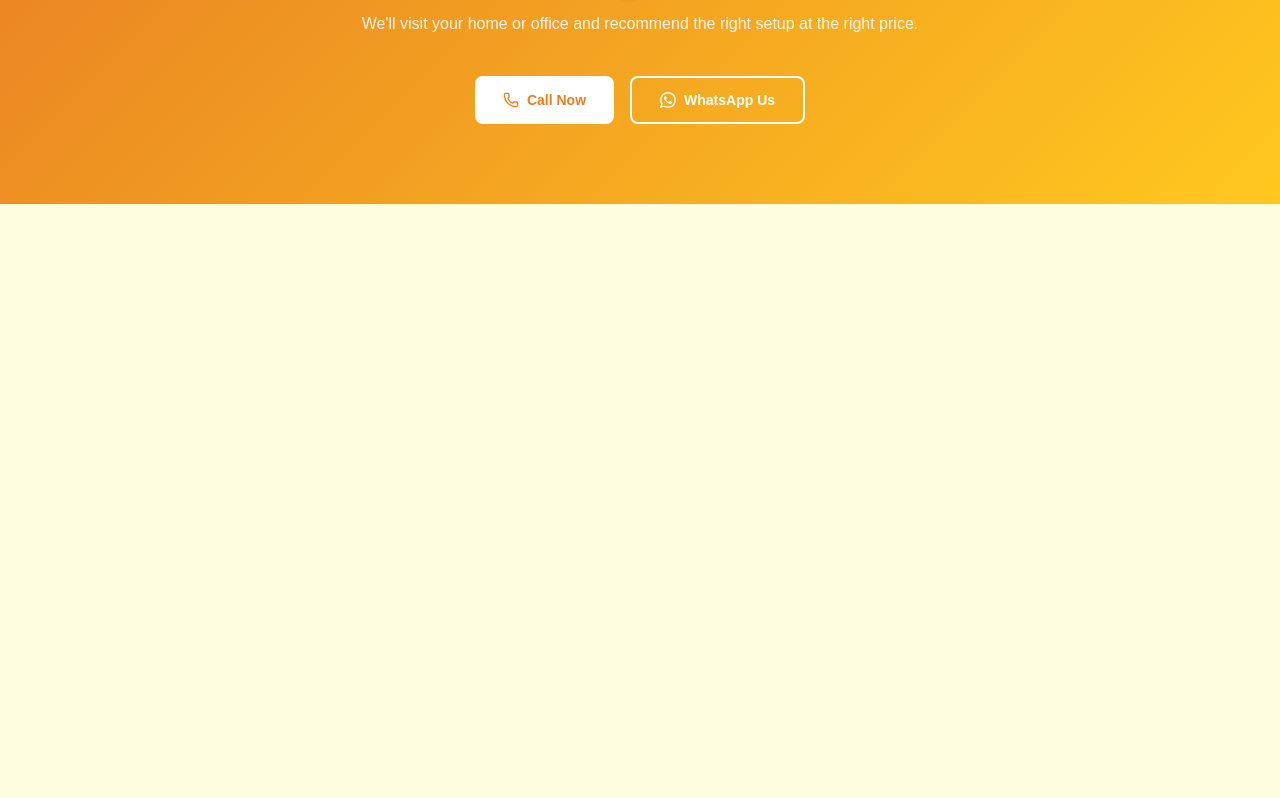
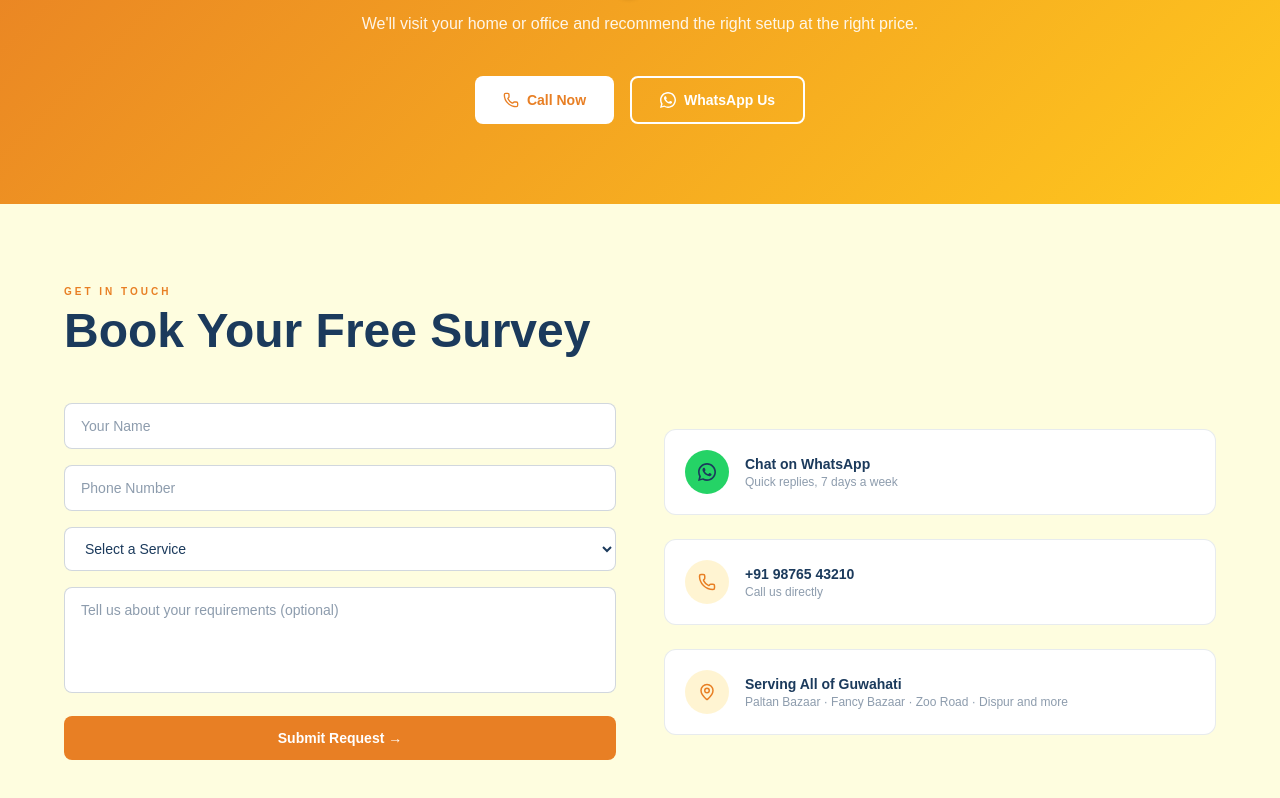
Before and after one commit to dikamjit-borah/camlynk, a Next.js app: page / in a window 1280 px wide. Shown: the part 4618-5416 px from the top of the page. Before the commit the page ends 4822 px from the top, so only its background shows below. Built offline with nearby package versions, Linux system fonts and the light colour scheme.

Commit message:
feat: contact section with form

```diff
--- a/app/page.tsx
+++ b/app/page.tsx
@@ -9,6 +9,7 @@ import HowItWorks from '@/components/HowItWorks'
 import Commercial from '@/components/Commercial'
 import Testimonials from '@/components/Testimonials'
 import CTABanner from '@/components/CTABanner'
+import ContactSection from '@/components/ContactSection'
 
 export default function Home() {
   return (
@@ -24,6 +25,7 @@ export default function Home() {
       <Commercial />
       <Testimonials />
       <CTABanner />
+      <ContactSection />
     </main>
   )
 }
--- /dev/null
+++ b/components/ContactSection.tsx
@@ -0,0 +1,105 @@
+'use client'
+
+import { useState } from 'react'
+import SectionWrapper from '@/components/SectionWrapper'
+import Eyebrow from '@/components/Eyebrow'
+import { PHONE, WHATSAPP_URL } from '@/lib/constants'
+import { Phone, MapPin } from 'lucide-react'
+
+const SERVICE_OPTIONS = ['CCTV Installation', 'Smart Home Integration', 'Burglar Alarms', 'Video Doorbell', 'Commercial Security', 'Other']
+
+const WhatsAppIcon = () => (
+  <svg viewBox="0 0 24 24" fill="currentColor" width="18" height="18">
+    <path d="M17.472 14.382c-.297-.149-1.758-.867-2.03-.967-.273-.099-.471-.148-.67.15-.197.297-.767.966-.94 1.164-.173.199-.347.223-.644.075-.297-.15-1.255-.463-2.39-1.475-.883-.788-1.48-1.761-1.653-2.059-.173-.297-.018-.458.13-.606.134-.133.298-.347.446-.52.149-.174.198-.298.298-.497.099-.198.05-.371-.025-.52-.075-.149-.669-1.612-.916-2.207-.242-.579-.487-.5-.669-.51-.173-.008-.371-.01-.57-.01-.198 0-.52.074-.792.372-.272.297-1.04 1.016-1.04 2.479 0 1.462 1.065 2.875 1.213 3.074.149.198 2.096 3.2 5.077 4.487.709.306 1.262.489 1.694.625.712.227 1.36.195 1.871.118.571-.085 1.758-.719 2.006-1.413.248-.694.248-1.289.173-1.413-.074-.124-.272-.198-.57-.347z"/>
+    <path d="M12 0C5.373 0 0 5.373 0 12c0 2.123.553 4.116 1.522 5.845L.057 23.882l6.197-1.624A11.93 11.93 0 0012 24c6.627 0 12-5.373 12-12S18.627 0 12 0zm0 21.818a9.795 9.795 0 01-4.988-1.366l-.358-.213-3.68.965.981-3.595-.233-.369A9.79 9.79 0 012.182 12c0-5.424 4.394-9.818 9.818-9.818 5.424 0 9.818 4.394 9.818 9.818 0 5.424-4.394 9.818-9.818 9.818z"/>
+  </svg>
+)
+
+export default function ContactSection() {
+  const [form, setForm] = useState({ name: '', phone: '', service: '', message: '' })
+  const [status, setStatus] = useState<'idle' | 'sending' | 'sent' | 'error'>('idle')
+
+  const handleSubmit = async (e: React.FormEvent) => {
+    e.preventDefault()
+    setStatus('sending')
+    try {
+      const res = await fetch('/api/contact', {
+        method: 'POST',
+        headers: { 'Content-Type': 'application/json' },
+        body: JSON.stringify(form),
+      })
+      setStatus(res.ok ? 'sent' : 'error')
+    } catch {
+      setStatus('error')
+    }
+  }
+
+  const inputClass = 'w-full border border-navy/20 rounded-lg px-4 py-3 text-navy text-sm bg-white focus:outline-none focus:border-orange transition-colors'
+
+  return (
+    <SectionWrapper id="contact" className="bg-cream py-20 px-6">
+      <div className="max-w-6xl mx-auto">
+        <Eyebrow>Get in Touch</Eyebrow>
+        <h2 className="text-4xl md:text-5xl font-black text-navy mb-12">Book Your Free Survey</h2>
+        <div className="grid grid-cols-1 md:grid-cols-2 gap-12">
+          <form onSubmit={handleSubmit} className="space-y-4">
+            <input className={inputClass} placeholder="Your Name" value={form.name}
+              onChange={e => setForm(f => ({ ...f, name: e.target.value }))} required />
+            <input className={inputClass} placeholder="Phone Number" type="tel" value={form.phone}
+              onChange={e => setForm(f => ({ ...f, phone: e.target.value }))} required />
+            <select className={inputClass} value={form.service}
+              onChange={e => setForm(f => ({ ...f, service: e.target.value }))}>
+              <option value="">Select a Service</option>
+              {SERVICE_OPTIONS.map(s => <option key={s} value={s}>{s}</option>)}
+            </select>
+            <textarea className={`${inputClass} resize-none`} rows={4}
+              placeholder="Tell us about your requirements (optional)"
+              value={form.message} onChange={e => setForm(f => ({ ...f, message: e.target.value }))} />
+            {status === 'sent' ? (
+              <p className="text-orange font-bold text-sm">Thank you &mdash; we&apos;ll be in touch shortly!</p>
+            ) : (
+              <button type="submit" disabled={status === 'sending'}
+                className="w-full bg-orange text-white py-3 rounded-lg font-bold text-sm hover:bg-orange/90 transition-colors disabled:opacity-60">
+                {status === 'sending' ? 'Sending...' : 'Submit Request →'}
+              </button>
+            )}
+            {status === 'error' && (
+              <p className="text-red-500 text-sm">Something went wrong. Please WhatsApp or call us directly.</p>
+            )}
+          </form>
+          <div className="flex flex-col gap-6 justify-center">
+            <a href={WHATSAPP_URL} target="_blank" rel="noopener noreferrer"
+              className="flex items-center gap-4 bg-white rounded-xl p-5 border border-navy/10 hover:border-gold transition-colors">
+              <div className="w-11 h-11 rounded-full flex items-center justify-center shrink-0" style={{ background: '#25D366' }}>
+                <WhatsAppIcon />
+              </div>
+              <div>
+                <p className="text-navy font-extrabold text-sm">Chat on WhatsApp</p>
+                <p className="text-navy/50 text-xs">Quick replies, 7 days a week</p>
+              </div>
+            </a>
+            <a href={`tel:${PHONE}`}
+              className="flex items-center gap-4 bg-white rounded-xl p-5 border border-navy/10 hover:border-gold transition-colors">
+              <div className="w-11 h-11 rounded-full bg-gold/20 flex items-center justify-center shrink-0">
+                <Phone size={18} className="text-orange" />
+              </div>
+              <div>
+                <p className="text-navy font-extrabold text-sm">{PHONE}</p>
+                <p className="text-navy/50 text-xs">Call us directly</p>
+              </div>
+            </a>
+            <div className="flex items-center gap-4 bg-white rounded-xl p-5 border border-navy/10">
+              <div className="w-11 h-11 rounded-full bg-gold/20 flex items-center justify-center shrink-0">
+                <MapPin size={18} className="text-orange" />
+              </div>
+              <div>
+                <p className="text-navy font-extrabold text-sm">Serving All of Guwahati</p>
+                <p className="text-navy/50 text-xs">Paltan Bazaar &middot; Fancy Bazaar &middot; Zoo Road &middot; Dispur and more</p>
+              </div>
+            </div>
+          </div>
+        </div>
+      </div>
+    </SectionWrapper>
+  )
+}
```
